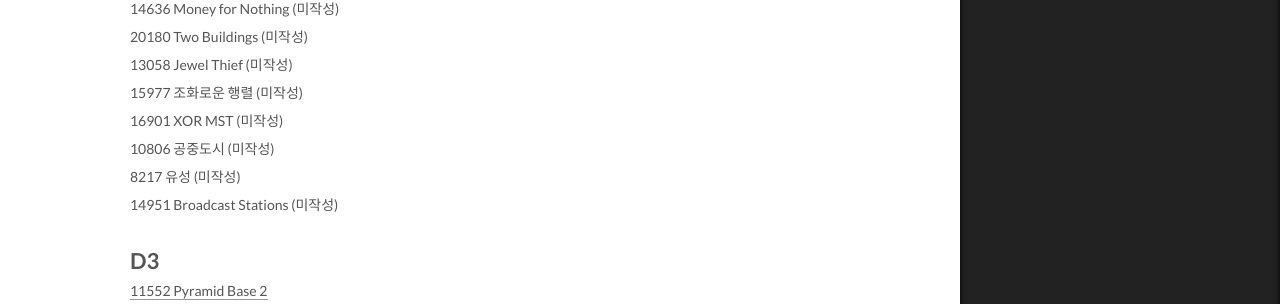
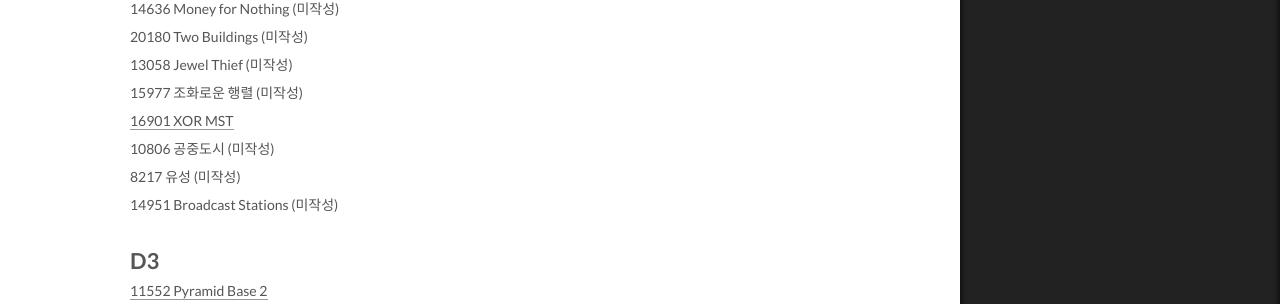
Before and after one commit to ansol4328/ansol4328.github.io, a Jekyll site: the page built from _posts/2021-11-04-PS-in-ROKAF.md, in a window 1280 px wide and 1400 px high, scrolled down 1823 px. Shown: the part 484-788 px from the top of the window. Built offline with Jekyll 4.4.1, drawn with Linux system fonts in a browser that asks for light colours; comment, search, counter and statistics services are not loaded.

Commit message:
add link

```diff
--- a/_posts/2021-11-04-PS-in-ROKAF.md
+++ b/_posts/2021-11-04-PS-in-ROKAF.md
@@ -76,7 +76,7 @@ tags:
 20180 Two Buildings (미작성)
 13058 Jewel Thief (미작성)
 15977 조화로운 행렬 (미작성)
-16901 XOR MST (미작성)
+[16901 XOR MST](https://ansol4328.github.io/boj/2022/01/19/BOJ-16901/)
 10806 공중도시 (미작성)
 8217 유성 (미작성)
 14951 Broadcast Stations (미작성)
```
